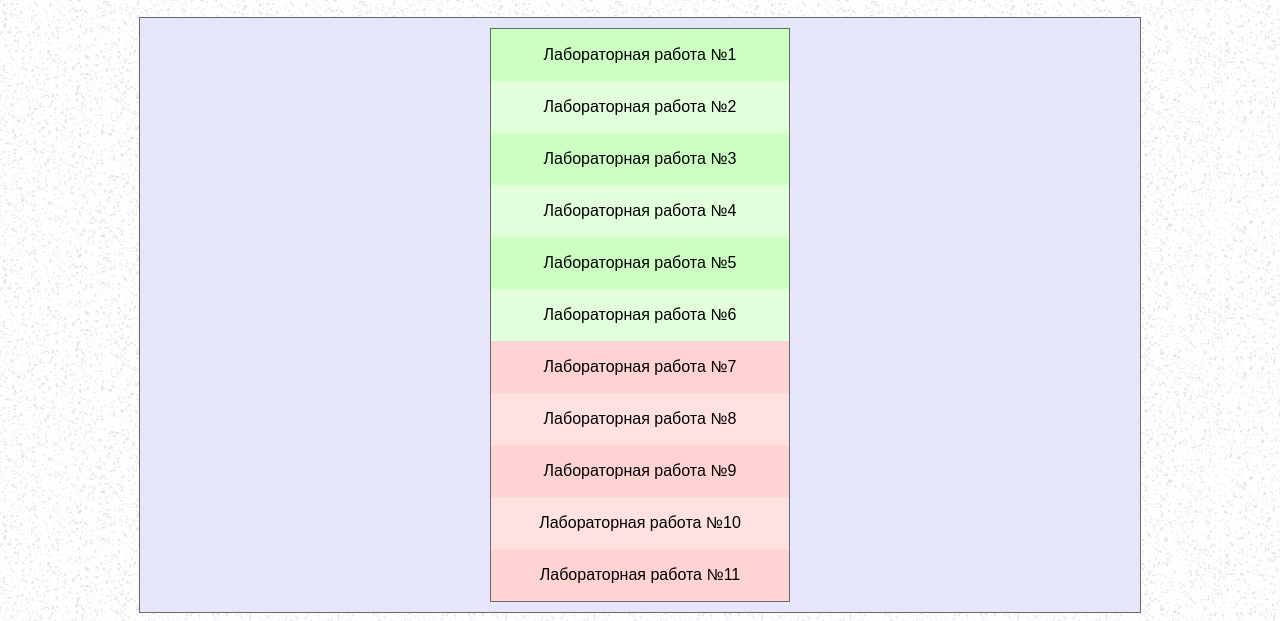
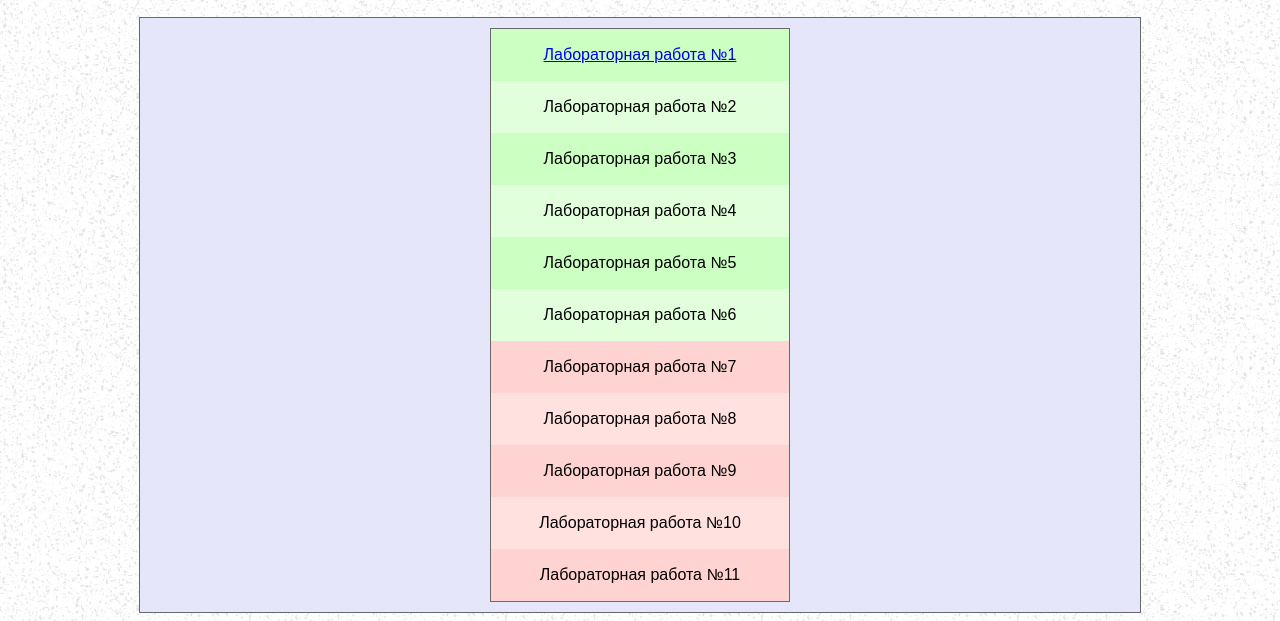
Before and after one commit to uIiana99/uIiana99.github.io, a plain HTML site: page index.html in a window 1280 px wide. Shown: the part 193-814 px from the top of the page. Drawn offline with Linux system fonts and the light colour scheme.

Commit message:
Update index.html

```diff
--- a/index.html
+++ b/index.html
@@ -15,7 +15,7 @@
 	</div>
 	<div id="context" class="general">
 		<table>
-			<a href="lab_01"><tr class="ok"		><td><p>Лабораторная работа №1</p></td></tr></a>
+			<tr class="ok"	><td><a href="lab_01"><p>Лабораторная работа №1</p></a></td></tr>
 			<a href="lab_02"><tr class="ok"		><td><p>Лабораторная работа №2</p></td></tr></a>
 			<a href="lab_03"><tr class="ok"		><td><p>Лабораторная работа №3</p></td></tr></a>
 			<a href="lab_04"><tr class="ok"		><td><p>Лабораторная работа №4</p></td></tr></a>
```
